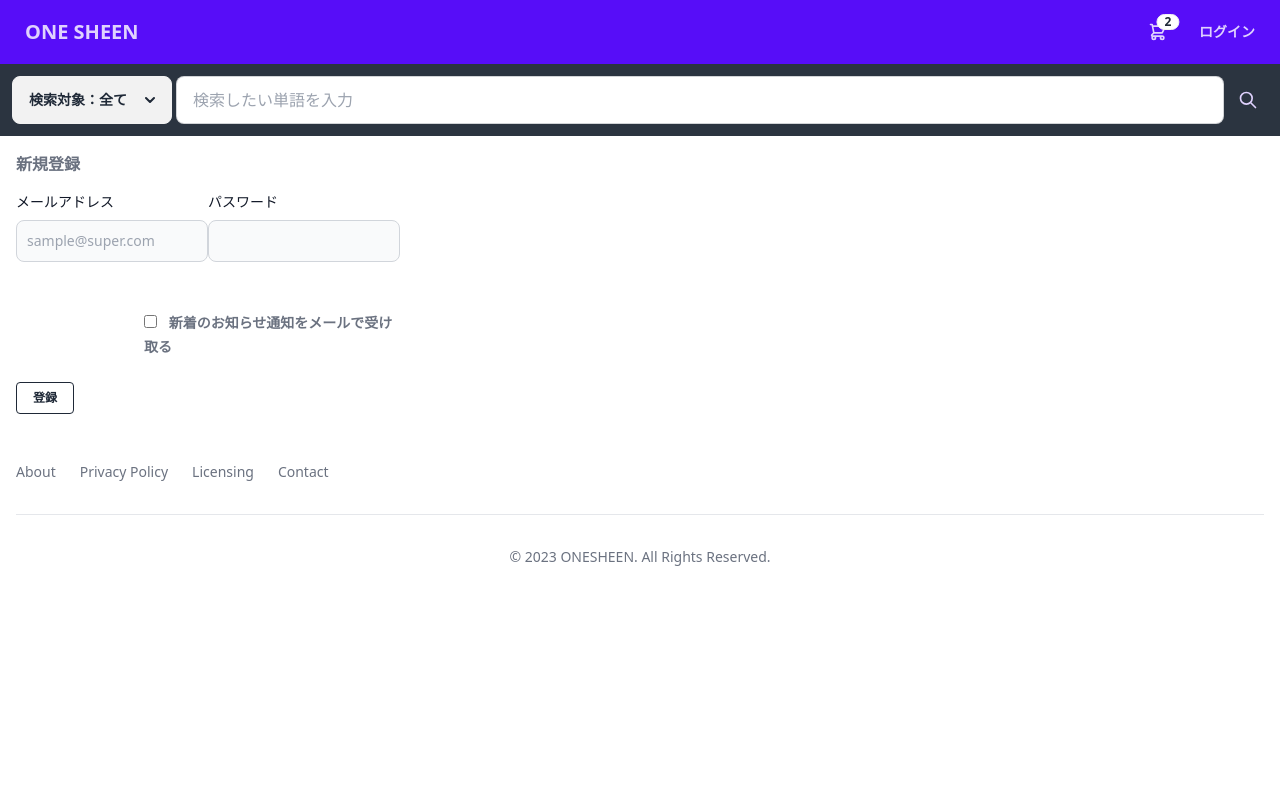
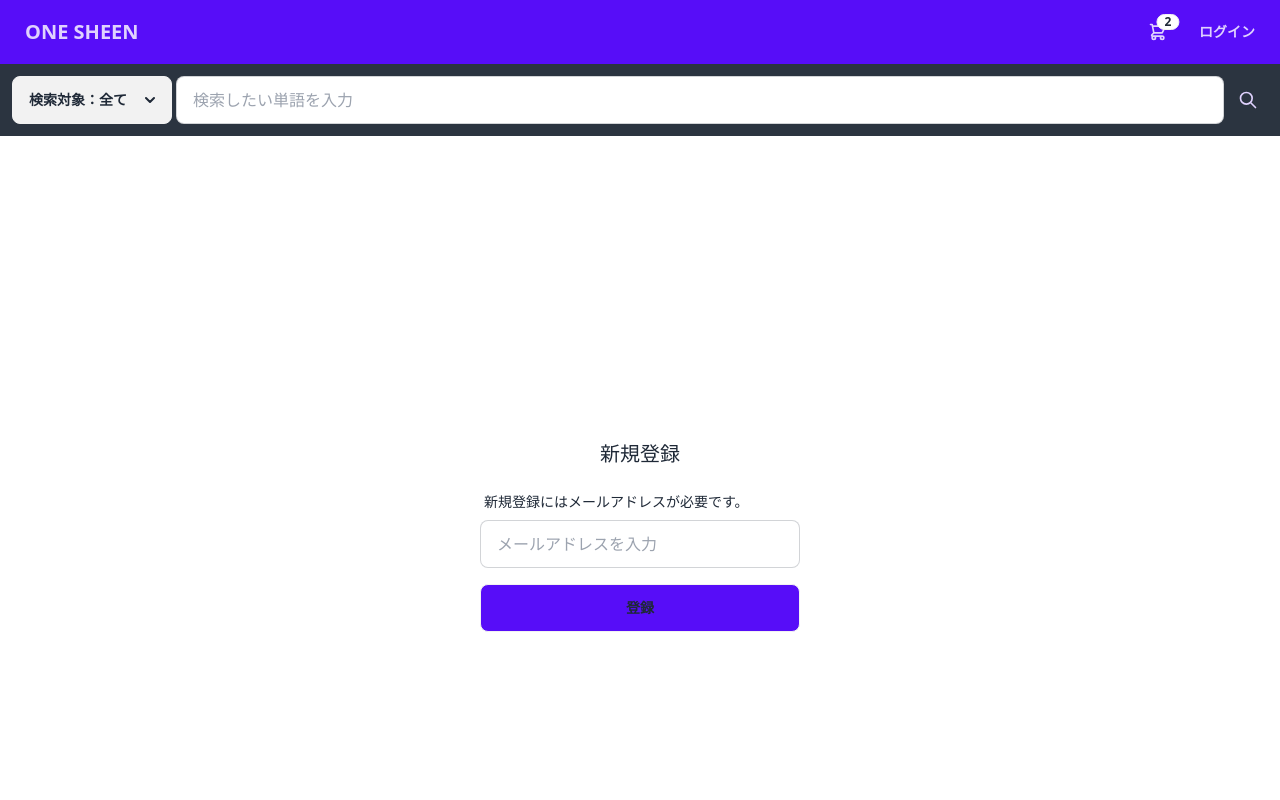
Before and after one commit to mimori-one/osd, a Nuxt app: page /signup in a window 1280 px wide. Shown: the top 800 px of the page. Built offline with nearby package versions, Linux system fonts and the light colour scheme.

Commit message:
新規登録フロー調整

```diff
--- a/pages/login.vue
+++ b/pages/login.vue
@@ -6,61 +6,53 @@
           <h1 class='text-xl font-bold leading-tight tracking-tight text-gray-900 dark:text-white md:text-2xl'>
             ログイン
           </h1>
-          <form action='#' class='space-y-4 md:space-y-6'>
+          <form action='#' class='space-y-2 md:space-y-4'>
             <div>
-              <label class='mb-2 block text-sm font-medium text-gray-900 dark:text-white' for='email'>メールアドレス</label>
+              <label class='text-xm mb-2 block font-medium text-gray-900 dark:text-white' for='email'>メールアドレス</label>
               <input
                 id='email'
                 v-model='email'
-                class='focus:ring-primary-600 focus:border-primary-600 block w-full rounded-lg border border-gray-300 bg-gray-50 p-2.5 text-gray-900 dark:border-gray-600 dark:bg-gray-700 dark:text-white dark:placeholder:text-gray-400 dark:focus:border-blue-500 dark:focus:ring-blue-500 sm:text-sm'
+                class='input input-bordered mb-4 w-full'
                 name='email'
                 placeholder='sample@domain.com'
                 required=''
                 type='email'
               >
             </div>
+
             <div>
-              <label class='mb-2 block text-sm font-medium text-gray-900 dark:text-white' for='password'>パスワード</label>
+              <label class='text-xm mb-2 block font-medium text-gray-900 dark:text-white' for='password'>パスワード</label>
               <input
                 id='password'
                 v-model='pass'
-                class='focus:ring-primary-600 focus:border-primary-600 block w-full rounded-lg border border-gray-300 bg-gray-50 p-2.5 text-gray-900 dark:border-gray-600 dark:bg-gray-700 dark:text-white dark:placeholder:text-gray-400 dark:focus:border-blue-500 dark:focus:ring-blue-500 sm:text-sm'
+                class='input input-bordered mb-2 w-full'
                 name='password'
-                placeholder=''
+                placeholder='********'
                 required=''
                 type='password'
               >
+              <label class='label'>
+                <span class='label-text-alt' />
+                <Link class='label-text-alt' href='/'>パスワードを忘れた場合</Link>
+              </label>
             </div>
-            <div class='flex items-center justify-between'>
-              <div class='flex items-start'>
-                <div class='flex h-5 items-center'>
-                  <input
-                    id='remember'
-                    aria-describedby='remember'
-                    class='focus:ring-3 focus:ring-primary-300 dark:focus:ring-primary-600 h-4 w-4 rounded border border-gray-300 bg-gray-50 dark:border-gray-600 dark:bg-gray-700 dark:ring-offset-gray-800'
-                    required=''
-                    type='checkbox'
-                  >
-                </div>
-                <div class='ml-3 text-sm'>
-                  <label class='text-gray-500 dark:text-gray-300' for='remember'>パスワードを記憶する</label>
-                </div>
-              </div>
+
+            <div class='form-control'>
+              <label class='label mb-6 cursor-pointer'>
+                <span class='label-text'>パスワードを記憶する</span>
+                <input checked='checked' class='checkbox' type='checkbox'>
+              </label>
             </div>
-            <div>
-              <Link class='gray-500 text-sm font-medium dark:text-gray-400' href='#'>
-                パスワードを忘れた場合
-              </Link>
-            </div>
-            <Btn class='w-full text-center' @click='login'>
+
+            <div class='btn w-full' @click='login'>
               ログイン
-            </Btn>
-            <div class='text-gray-500'>
-              <Link class='text-primary-600 dark:text-primary-500 font-medium hover:underline' href='/signup'>
-                新規登録はこちら
-              </Link>
             </div>
           </form>
+          <div class='text-gray-500'>
+            <Link class='text-primary-600 font-medium hover:underline' href='/signup'>
+              新規登録はこちら
+            </Link>
+          </div>
         </div>
       </div>
     </div>
--- a/pages/signup.vue
+++ b/pages/signup.vue
@@ -1,51 +1,52 @@
 <template>
-  <div class='m-4'>
-    <div class='mb-4 font-bold text-gray-500'>
+  <section>
+    <div class='mx-auto flex flex-col items-center justify-center px-6 py-8 md:h-screen lg:py-0'>
+      <div class='mb-4 text-xl'>
         新規登録
       </div>
 
-    <form class='w-full max-w-sm'>
-      <div class='mb-6 md:flex md:items-center'>
-        <div class='mb-6'>
-          <label class='mb-2 block text-sm font-medium text-gray-900' for='email'>メールアドレス</label>
-          <input
-            id='email'
-            class='block w-full rounded-lg border border-gray-300 bg-gray-50 p-2.5 text-sm text-gray-900 focus:border-blue-500 focus:ring-blue-500'
-            placeholder='sample@super.com'
-            required
-            type='email'
-          >
-        </div>
-        <div class='mb-6'>
-          <label class='mb-2 block text-sm font-medium text-gray-900' for='password'>パスワード</label>
-          <input
-            id='password'
-            class='block w-full rounded-lg border border-gray-300 bg-gray-50 p-2.5 text-sm text-gray-900 focus:border-blue-500 focus:ring-blue-500'
-            required
-            type='password'
-          >
+      <template v-if='step === 1'>
+        <div class='form-control w-full max-w-xs'>
+          <label class='label'>
+            <span class='label-text'>新規登録にはメールアドレスが必要です。</span>
+          </label>
+          <input class='input input-bordered mb-4 w-full max-w-xs' placeholder='メールアドレスを入力' type='text'>
+          <div class='btn bg-primary' @click='mailConfirm'>
+            登録
           </div>
         </div>
-      <div class='mb-6 md:flex md:items-center'>
-        <div class='md:w-1/3' />
-        <label class='block font-bold text-gray-500 md:w-2/3'>
-          <input class='mr-2 leading-tight' type='checkbox'>
-          <span class='text-sm'>
-            新着のお知らせ通知をメールで受け取る
-          </span>
+      </template>
+
+      <template v-if='step === 2'>
+        <div class='form-control w-full max-w-xs'>
+          <label class='label'>
+            <span class='label-text'>確認コードを記載されたメールを送信しました。</span>
           </label>
+          <input class='input input-bordered w-full max-w-xs' placeholder='確認コードを入力' type='text'>
+          <label class='label mb-2'>
+            <span class='label-text-alt' />
+            <span class='label-text-alt' href='/'>※メールが届かない場合、迷惑メール設定がされている場合があります。</span>
+          </label>
+          <div class='btn bg-primary' @click='mailCheck'>
+            確認
           </div>
-      <div class='md:flex md:items-center'>
-        <Btn
-          class='w-full md:w-auto'
-          role='secondary'
-          @click='signup'
-        >
+        </div>
+      </template>
+
+      <template v-if='step === 3'>
+        <div class='form-control w-full max-w-xs'>
+          <label class='label'>
+            <span class='label-text'>パスワードの設定</span>
+          </label>
+          <input class='input input-bordered mb-4 w-full max-w-xs' placeholder='設定するパスワードを入力' type='text'>
+          <input class='input input-bordered mb-4 w-full max-w-xs' placeholder='設定するパスワードを再度入力' type='text'>
+          <div class='btn bg-primary' @click='signup'>
             登録
-        </Btn>
           </div>
-    </form>
         </div>
+      </template>
+    </div>
+  </section>
 </template>
 
 <script setup lang="ts">
@@ -54,6 +55,16 @@ import Btn from '@/components/commons/btn.vue'
 
 const router = useRouter()
 
+const step = ref(1)
+
+const mailConfirm = async (): Promise<void> => {
+  step.value = 2
+}
+
+const mailCheck = async (): Promise<void> => {
+  step.value = 3
+}
+
 const signup = async (): Promise<void> => {
   router.push({ path: '/' })
 }
```
Lines whose indentation alone changed are shown as unchanged.
